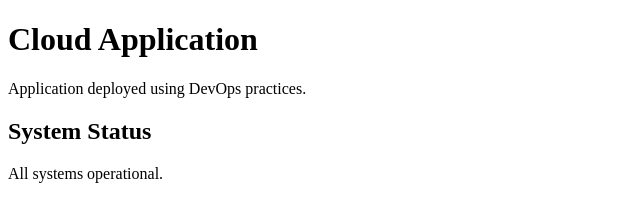
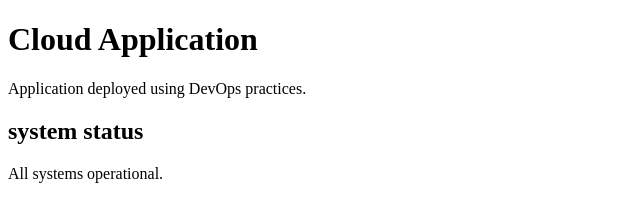
Before and after one commit to Bulaon0/devops-cloud-activity-, a plain HTML site: page index.html in a window 1280 px wide. Shown: the full height of the page, 0-640 px from the left. Drawn offline with Linux system fonts and the light colour scheme.

Commit message:
Test CI failure

```diff
--- a/index.html
+++ b/index.html
@@ -18,7 +18,7 @@
 
   <p>Application deployed using DevOps practices.</p>
 
-  <h2>System Status</h2>
+  <h2>system status</h2>
 <p>All systems operational.</p>
 
 </body>
```
